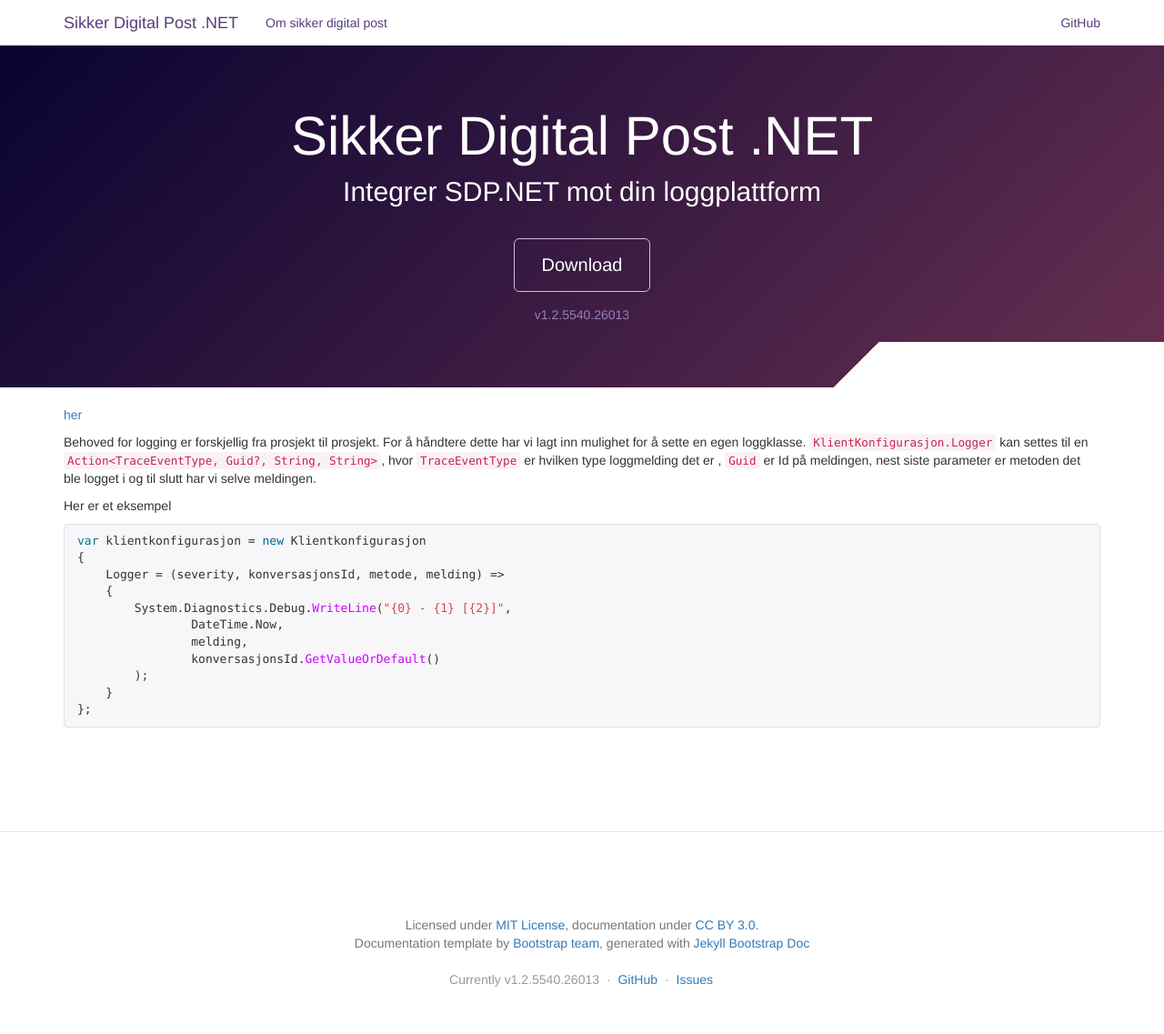
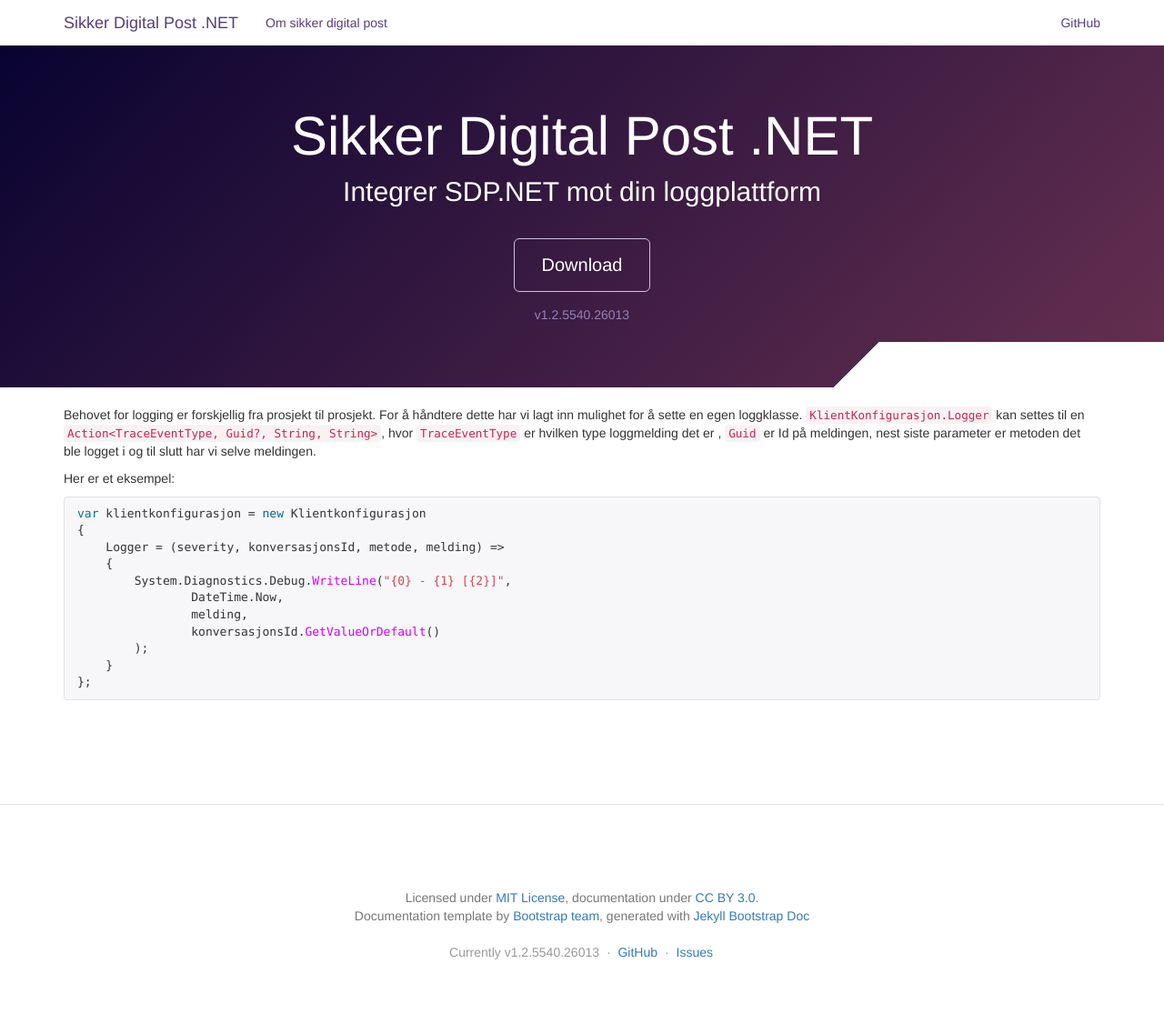
Before and after one commit to difi/sikker-digital-post-klient-dotnet, a Jekyll site: the page built from _doks/logging.md, in a window 1280 px wide. Shown: the whole page at 91% size. Built offline with Jekyll 4.4.1, drawn with Linux system fonts in a browser that asks for light colours; nearby versions of some CDN libraries; after the commit the page ends 1107 px from its top, so only the background shows below that; grey boxes are pictures that could not be loaded.

Commit message:
Fikset skrivefeil i logging.md

```diff
--- a/_doks/logging.md
+++ b/_doks/logging.md
@@ -5,11 +5,9 @@ description: Integrer SDP.NET mot din loggplattform
 isHome: true
 ---
 
-[her](http://vg.no)
+Behovet for logging er forskjellig fra prosjekt til prosjekt. For å håndtere dette har vi lagt inn mulighet for å sette en egen loggklasse. `KlientKonfigurasjon.Logger` kan settes til en `Action<TraceEventType, Guid?, String, String>`, hvor `TraceEventType` er hvilken type loggmelding det er , `Guid` er Id på meldingen, nest siste parameter er metoden det ble logget i og til slutt har vi selve meldingen.
 
-Behoved for logging er forskjellig fra prosjekt til prosjekt. For å håndtere dette har vi lagt inn mulighet for å sette en egen loggklasse. `KlientKonfigurasjon.Logger` kan settes til en `Action<TraceEventType, Guid?, String, String>`, hvor `TraceEventType` er hvilken type loggmelding det er , `Guid` er Id på meldingen, nest siste parameter er metoden det ble logget i og til slutt har vi selve meldingen.
-
-Her er et eksempel
+Her er et eksempel:
 
 {% highlight csharp %}
 var klientkonfigurasjon = new Klientkonfigurasjon
```
